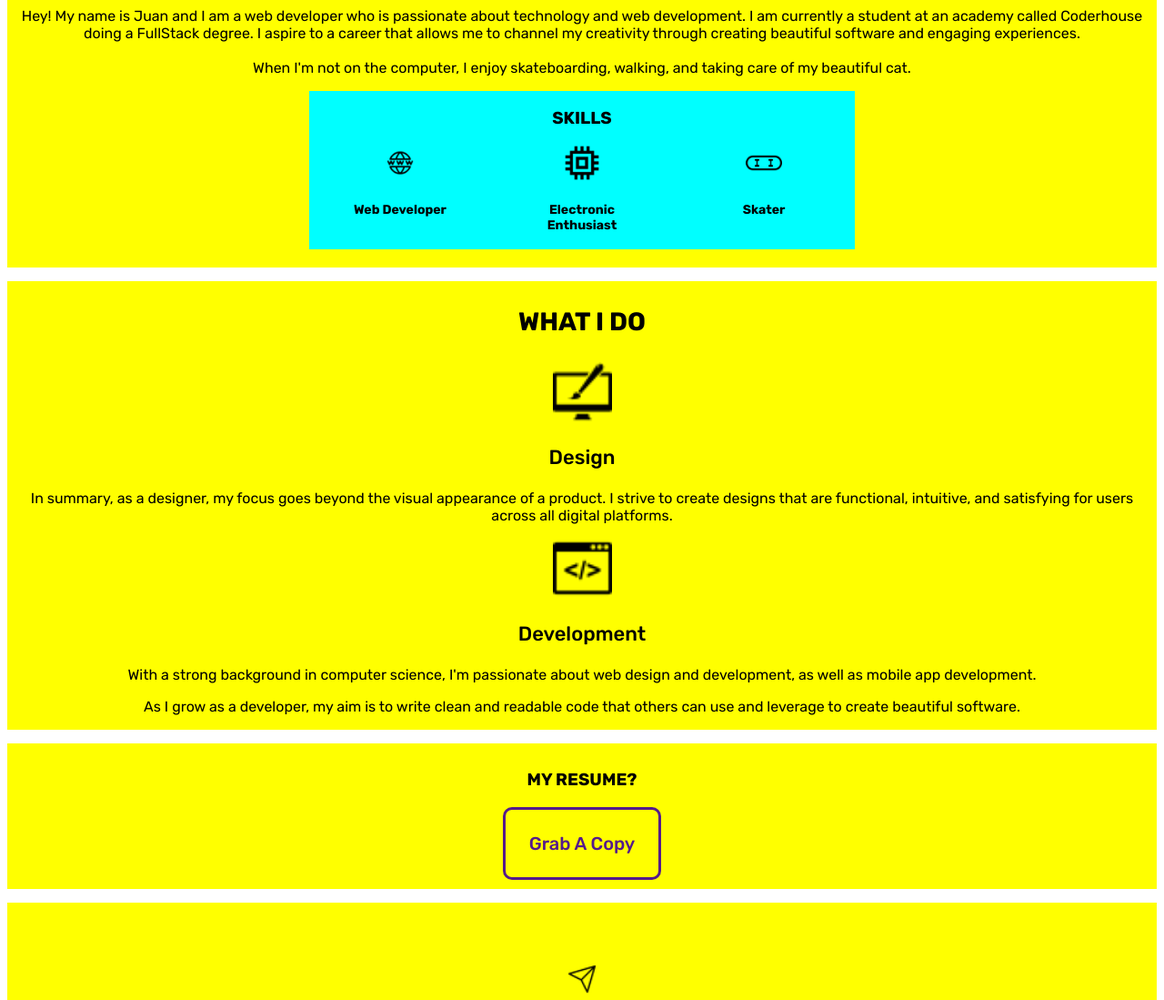
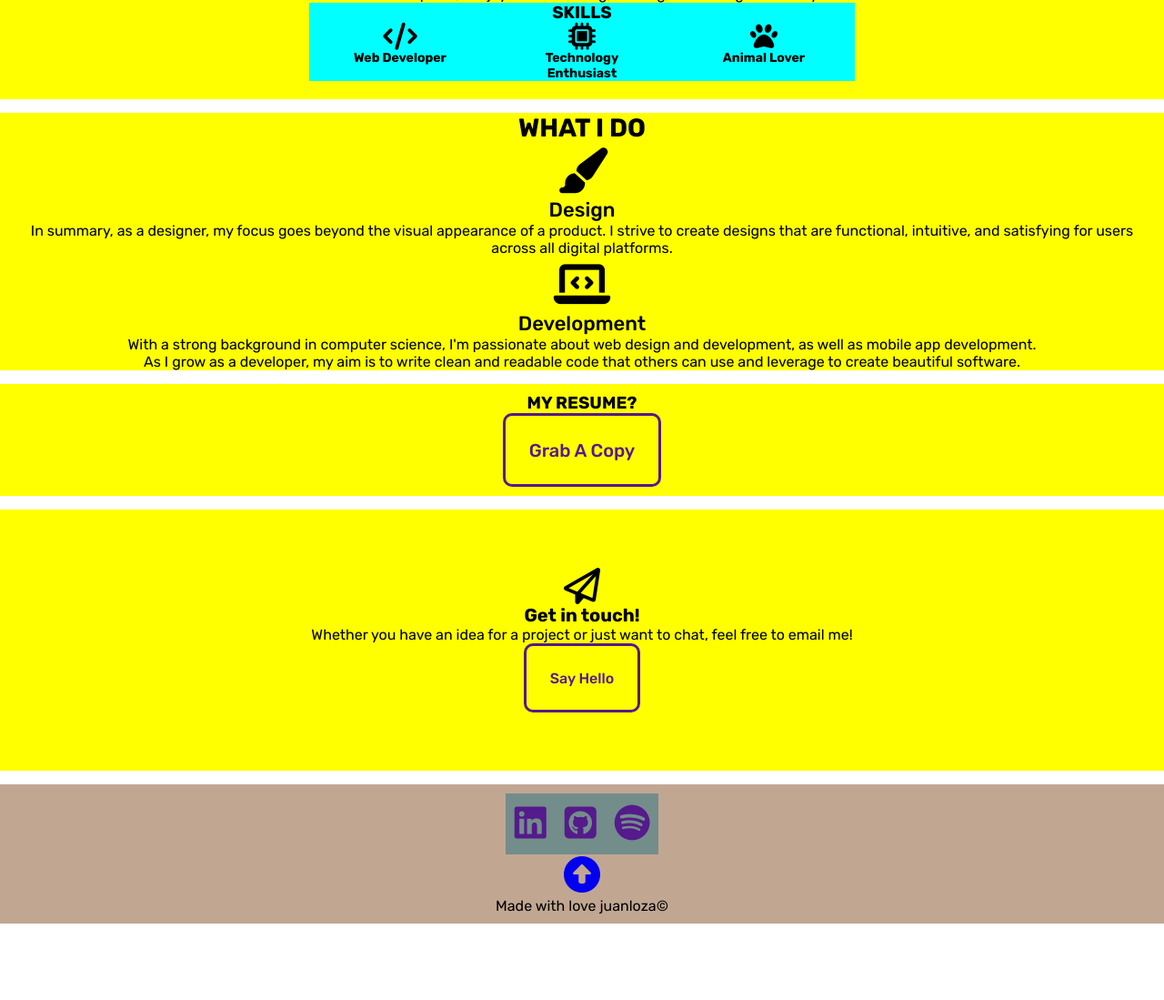
Before and after one commit to LozaJuan/portfolio-v1, a website: page index.html in a window 1280 px wide. Shown: the part 520-1619 px from the top of the page at 91% size. After the commit the page ends 1535 px from the top, so only its background shows below. Drawn offline with Linux system fonts and the light colour scheme.

Commit message:
update-icons

```diff
--- a/index.html
+++ b/index.html
@@ -10,15 +10,15 @@
     </head>
     <body>
         <header>
-            <nav class="nav-container">
+            <nav class="nav-container" id="top-page">
                 <div class="favicon">
                     <img class="logo-profile" src="img/1683715678163.jpeg" alt="logo profile">
                     <a class="logo-text" href="index.html"><h4>Juan Loza</h4></a>
                 </div>
                 <ul class="nav-list">
-                    <li class="nav-object">Home</li>
+                    <li class="nav-object"><a href="#top-page">Home</a></li>
                     <li class="nav-object">Proyects</li>
-                    <li class="nav-object">Contact</li>
+                    <li class="nav-object"><a href="#contact">Contact</a></li>
                 </ul>
             </nav>
         </header>
@@ -40,16 +40,16 @@
                     <h3 class="skills-title">Skills</h3>
                     <div class="skills-cards">
                         <div class="skill-item">
-                            <img class="skill-icon" src="img/internet_world_wide_web.png" alt="icon web">
+                            <i class="fa-solid fa-code"></i>
                             <h4 class="skill-text">Web Developer</h4>
                         </div>
                         <div class="skill-item">
-                            <img class="skill-icon" src="img/microchip.png" alt="chip">
-                            <h4 class="skill-text">Electronic Enthusiast</h4>
+                            <i class="fa-solid fa-microchip"></i>
+                            <h4 class="skill-text">Technology Enthusiast</h4>
                         </div>
                         <div class="skill-item">
-                            <img class="skill-icon" src="img/skate.png" alt="skate">
-                            <h4 class="skill-text">Skater</h4>
+                            <i class="fa-solid fa-paw"></i>
+                            <h4 class="skill-text">Animal Lover</h4>
                         </div>
                     </div>
                 </div>
@@ -59,13 +59,12 @@
             <div class="services-container">
                 <h3 class="services-title">What i do</h3>
                 <div class="service-card">
-                    <img class="service-ico" src="img/website-design.ico" alt="website design">
+                    <i class="fa-solid fa-paintbrush"></i>
                     <h3 class="service-head">Design</h3>
                     <p class="service-body">In summary, as a designer, my focus goes beyond the visual appearance of a product. I strive to create designs that are functional, intuitive, and satisfying for users across all digital platforms.</p>
                 </div>
                 <div class="service-card">
-                    <img class="service-ico" src="img/code-optimization.ico" alt="code screen">
-                    <h3 class="service-head">Development</h3>
+                    <i class="fa-solid fa-laptop-code"></i>                    <h3 class="service-head">Development</h3>
                     <p class="service-body">With a strong background in computer science, I'm passionate about web design and development, as well as mobile app development.</p>
                     <p class="service-body">As I grow as a developer, my aim is to write clean and readable code that others can use and leverage to create beautiful software.</p>
                 </div>
@@ -84,8 +83,7 @@
         </section>
         <section id="contact">
             <div class="contact-container">
-                <img class="contact-ico" src="img/send.ico" alt="send">
-                <h3 class="contact-title">Get in touch!</h3>
+                <i class="fa-regular fa-paper-plane"></i>                <h3 class="contact-title">Get in touch!</h3>
                 <p class="contact-body">Whether you have an idea for a project or just want to chat, feel free to email me!</p>
                 <a class="contact-button" href="">Say hello</a>
             </div>
@@ -110,7 +108,9 @@
                     </li>
                 </ul>
                 <div class="footer-up">
-                    <i class="fa-solid fa-circle-up"></i>
+                    <a href="#top-page">
+                        <i class="fa-solid fa-circle-up"></i>
+                    </a>
                 </div>
                 <div class="footer-copyright">
                     <p>Made with love juanloza©</p>
--- a/scss/layout/_footer.scss
+++ b/scss/layout/_footer.scss
@@ -3,6 +3,7 @@
     display: flex;
     flex-direction: column;
     align-items: center;
+    padding: 10px;
     .footer-networks {
         background-color: rgba(38, 117, 131, 0.5);
         display: flex;
--- /dev/null
+++ b/scss/utilities/_global.scss
@@ -0,0 +1,3 @@
+* {
+    margin: 0;
+}
--- a/scss/views/_about.scss
+++ b/scss/views/_about.scss
@@ -38,8 +38,8 @@
             .skill-item {
                 width: 25%;
                 margin: 0 auto;
-                .skill-icon {
-                    width: 40px;
+                .fa-paw, .fa-microchip, .fa-code {
+                    font-size: 30px;
                 }
                 .skill-text {
                     font-family: $font-global;
--- a/scss/views/_contact.scss
+++ b/scss/views/_contact.scss
@@ -7,8 +7,8 @@
     align-items: center;
     padding: 5% 0;
     font-family: $font-global;
-    .contact-ico {
-        width: 40px;
+    .fa-paper-plane {
+        font-size: 40px;
     }
     .contact-title {
         font-size: 20px;
--- a/scss/views/_services.scss
+++ b/scss/views/_services.scss
@@ -11,8 +11,9 @@
         font-size: 28px;
     }
     .service-card {
-        .service-ico {
-            width: 65px;
+        .fa-laptop-code, .fa-paintbrush {
+            font-size: 50px;
+            padding: 5px;
         }
         .service-head {
             font-size: 22px;
```
Also changed, not shown: css/styles.css, 1 other file.
